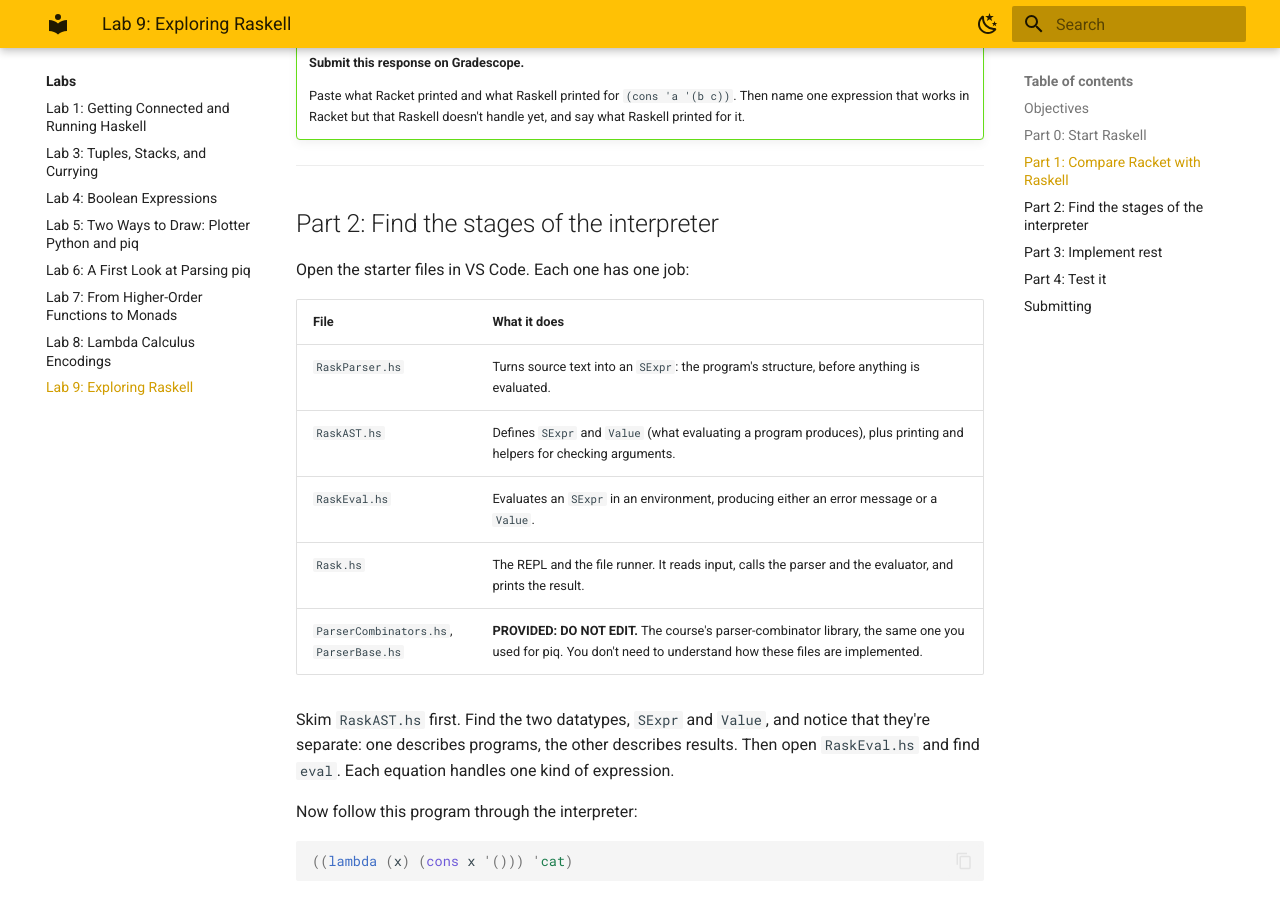
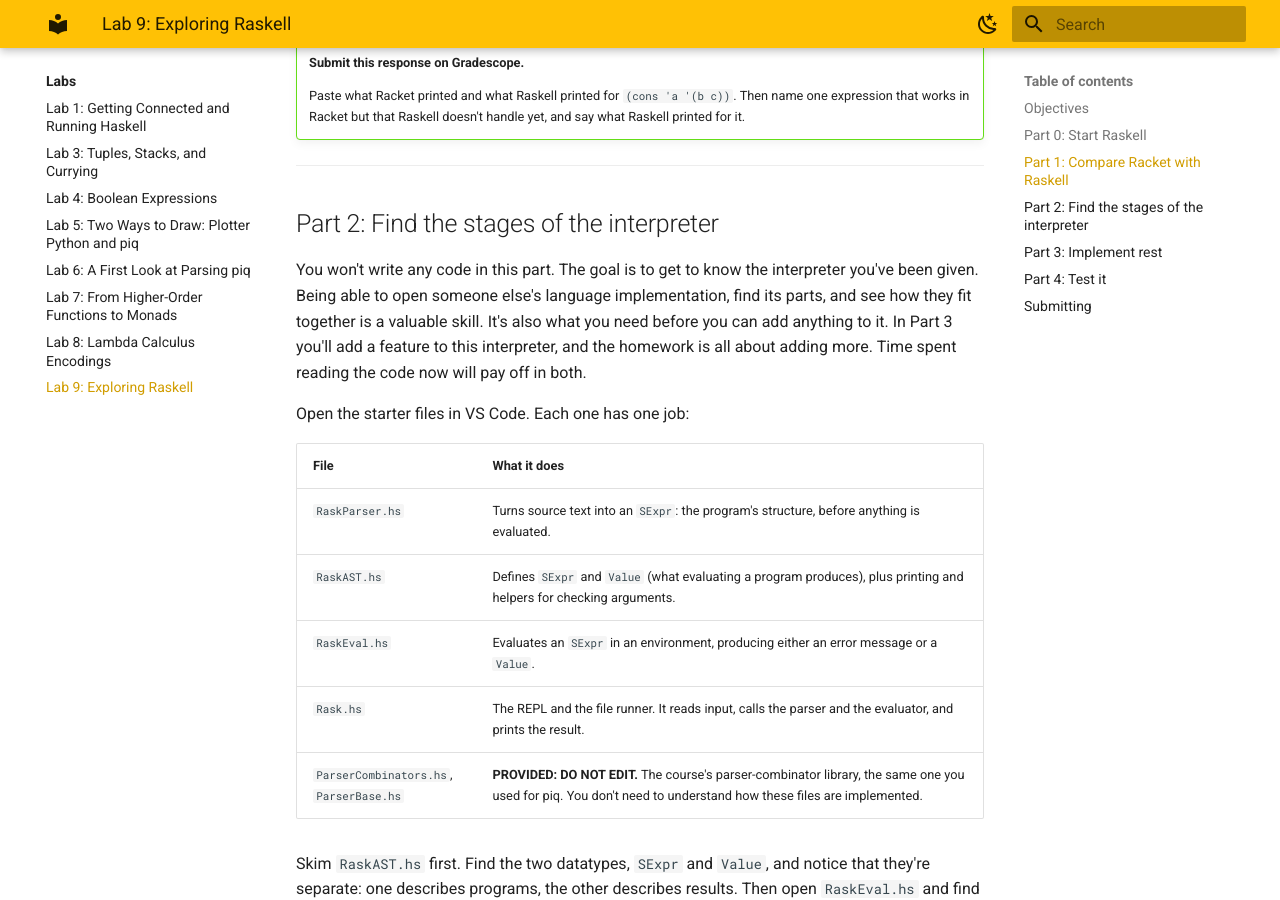
Before and after one commit to lbang-hmc/cs-131-website, an MkDocs documentation site: the page built from content/labs/lab09.md, in a window 1280 px wide and 900 px high, scrolled down 2327 px. Built offline with MkDocs 1.6.1 and Material for MkDocs 9.7.7, drawn with Linux system fonts in a browser that asks for light colours.

Commit message:
Lab 09: explain the purpose of Part 2 (reading, no code)
Co-Authored-By: Claude Opus 5.5 <noreply@anthropic.com>

```diff
--- a/content/labs/lab09.md
+++ b/content/labs/lab09.md
@@ -90,6 +90,8 @@ Raskell doesn't do arithmetic or `if` yet. Try `(+ 1 2)` in both and see what ha
 ---
 
 ## Part 2: Find the stages of the interpreter
+
+You won't write any code in this part. The goal is to get to know the interpreter you've been given. Being able to open someone else's language implementation, find its parts, and see how they fit together is a valuable skill. It's also what you need before you can add anything to it. In Part 3 you'll add a feature to this interpreter, and the homework is all about adding more. Time spent reading the code now will pay off in both.
 
 Open the starter files in VS Code. Each one has one job:
 
```
